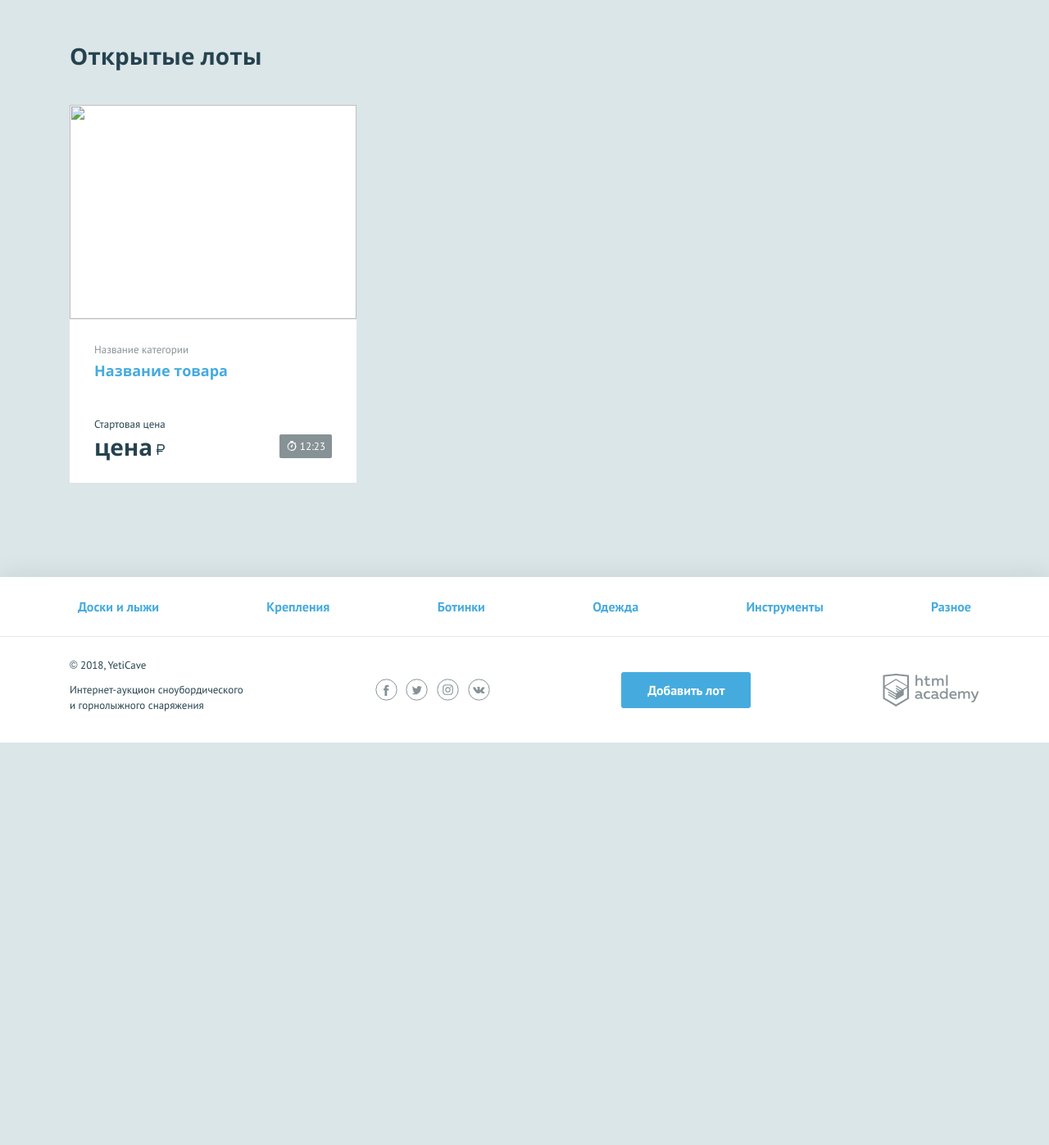
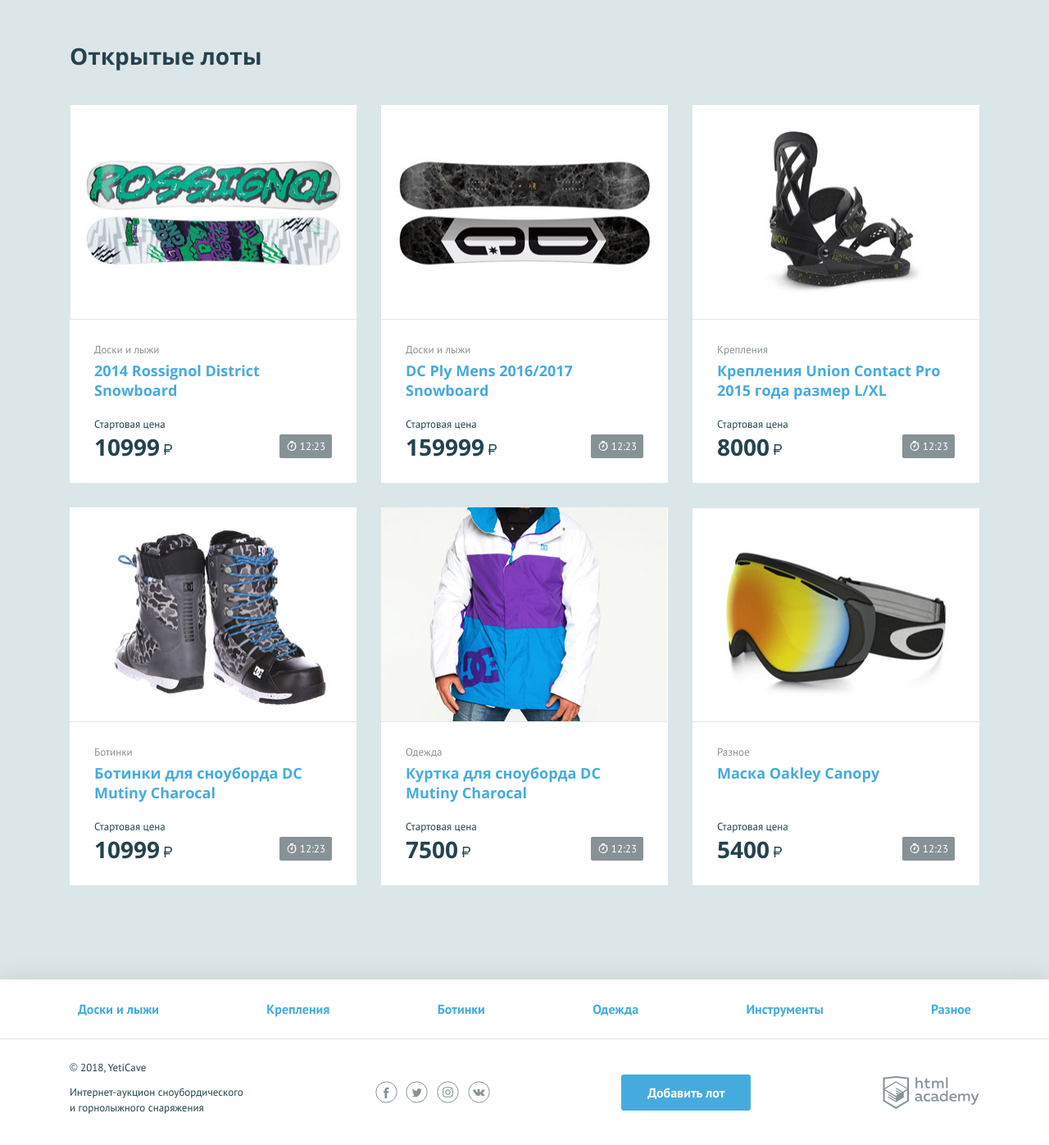
Before and after one commit to allpushkin/676153-yeticave, a PHP site: page / in a window 1280 px wide. Shown: the part 508-1905 px from the top of the page at 82% size. Before the commit the page ends 1414 px from the top, so only its background shows below. Run offline with PHP 8.4, Linux system fonts and the light colour scheme.

Commit message:
Выводит список лотов с помощью цикла

```diff
--- a/index.php
+++ b/index.php
@@ -106,18 +106,18 @@
             <h2>Открытые лоты</h2>
         </div>
         <ul class="lots__list">
-            <!--заполните этот список из массива с товарами-->
+            <?php foreach ($products_list as $key => $value): ?>
             <li class="lots__item lot">
                 <div class="lot__image">
-                    <img src="" width="350" height="260" alt="">
+                    <img src="<?=$value['image'];?>" width="350" height="260" alt="">
                 </div>
                 <div class="lot__info">
-                    <span class="lot__category">Название категории</span>
-                    <h3 class="lot__title"><a class="text-link" href="pages/lot.html">Название товара</a></h3>
+                    <span class="lot__category"><?=$value['category'];?></span>
+                    <h3 class="lot__title"><a class="text-link" href="pages/lot.html"><?=$value['title'];?></a></h3>
                     <div class="lot__state">
                         <div class="lot__rate">
                             <span class="lot__amount">Стартовая цена</span>
-                            <span class="lot__cost">цена<b class="rub">р</b></span>
+                            <span class="lot__cost"><?=$value['cost'];?><b class="rub">р</b></span>
                         </div>
                         <div class="lot__timer timer">
                             12:23
@@ -125,6 +125,7 @@
                     </div>
                 </div>
             </li>
+            <?php endforeach; ?>
         </ul>
     </section>
 </main>
```
